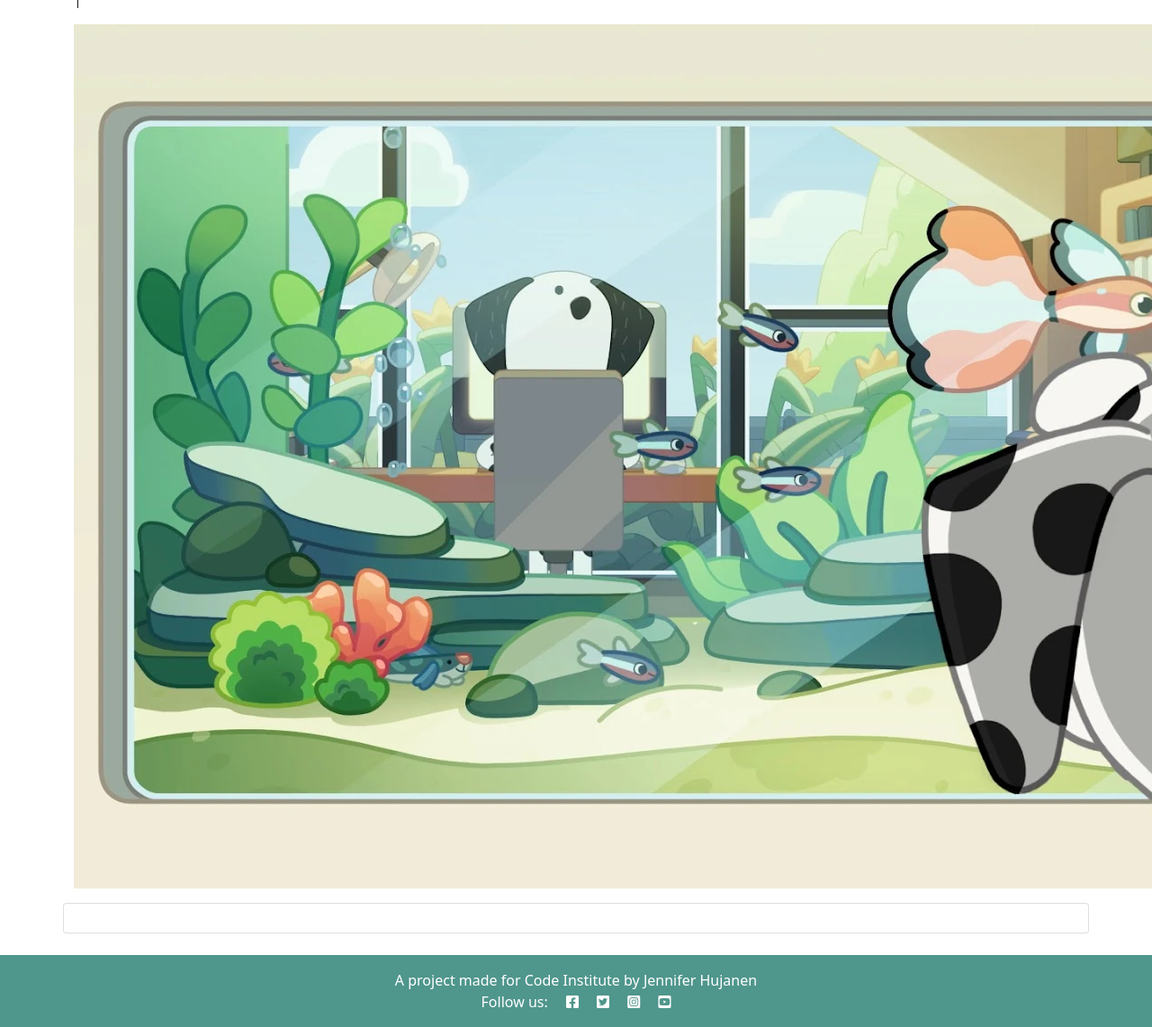
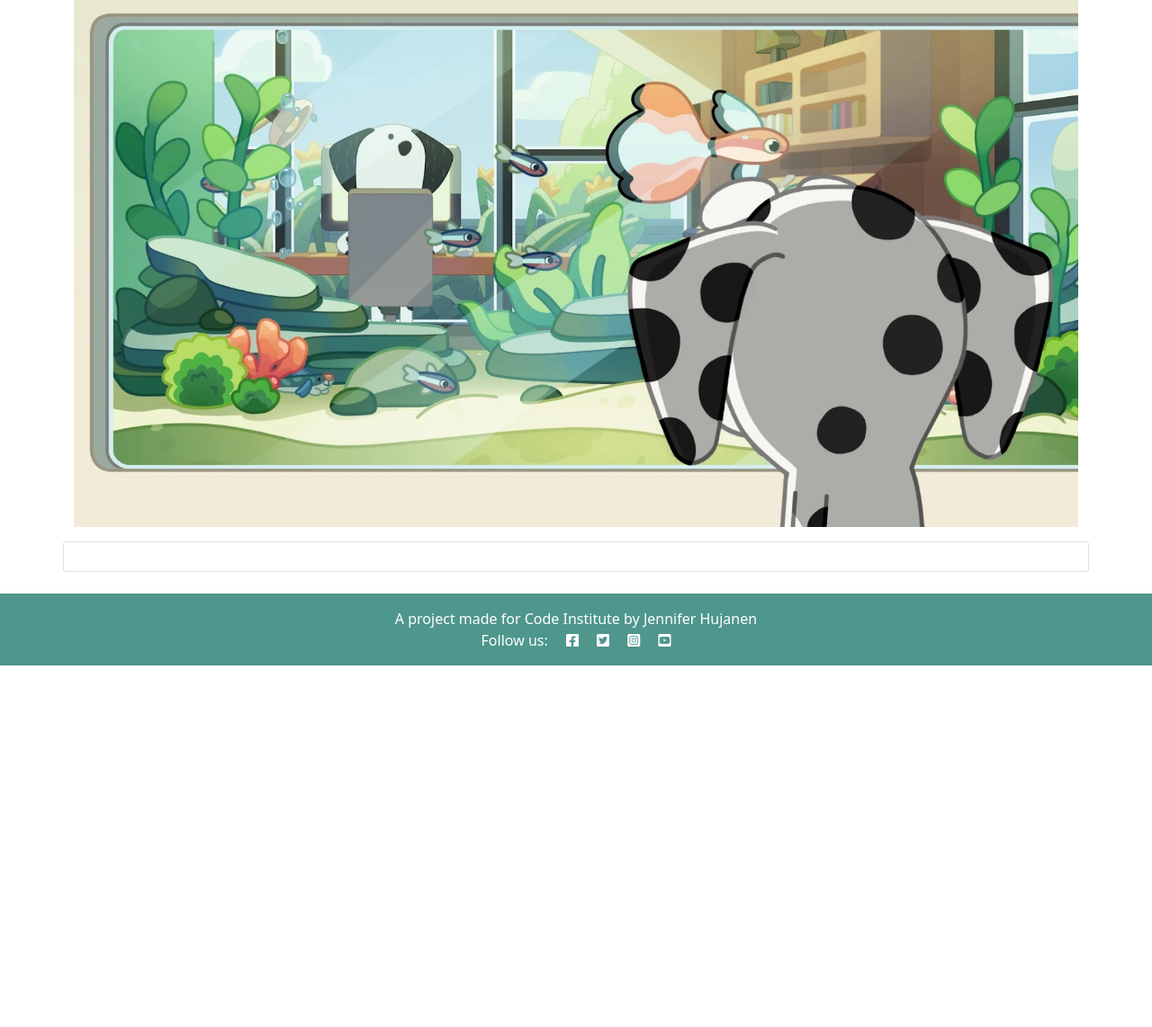
Before and after one commit to Hujanen91/The-Longdog-Hunt-PP4, a Django app: template blog/templates/blog/post_detail.html in a window 1280 px wide; the page is wider, and only the part inside the window is pictured. Shown: the part 297-1439 px from the top of that part at 90% size. After the commit the page ends 1037 px from the top of that part, so only its background shows below. Run offline with Django 4.2, Linux system fonts and the light colour scheme; the template is opened without the code that fills it, so the values that code supplies are empty.

Commit message:
Make small change to class on post image

```diff
--- a/blog/templates/blog/post_detail.html
+++ b/blog/templates/blog/post_detail.html
@@ -10,8 +10,8 @@
                 <!-- Post author goes before the | the post's created date goes after -->
                 <p class="post-subtitle">{{ post.author }} | {{ post.created_on }}</p>
             </div>
-            <div class="d-none d-md-block col-md-12 masthead-image">
-                <img src="{% static 'images/Octopus-07.webp' %}" class="post-img" alt="placeholder">
+            <div class="masthead-image">
+                <img src="{% static 'images/Octopus-07.webp' %}" class="img-fluid sd-3" alt="placeholder">
             </div>
         </div>
     </div>
--- a/static/css/style.css
+++ b/static/css/style.css
@@ -1,13 +1,3 @@
 .footer {
     background-color: #4f968c;
 }
-
-.post-img {
-    display: flex;
-    width: auto;
-    justify-content: center;
-}
-
-.thin {
-    font-size: 55px;
-}
```
